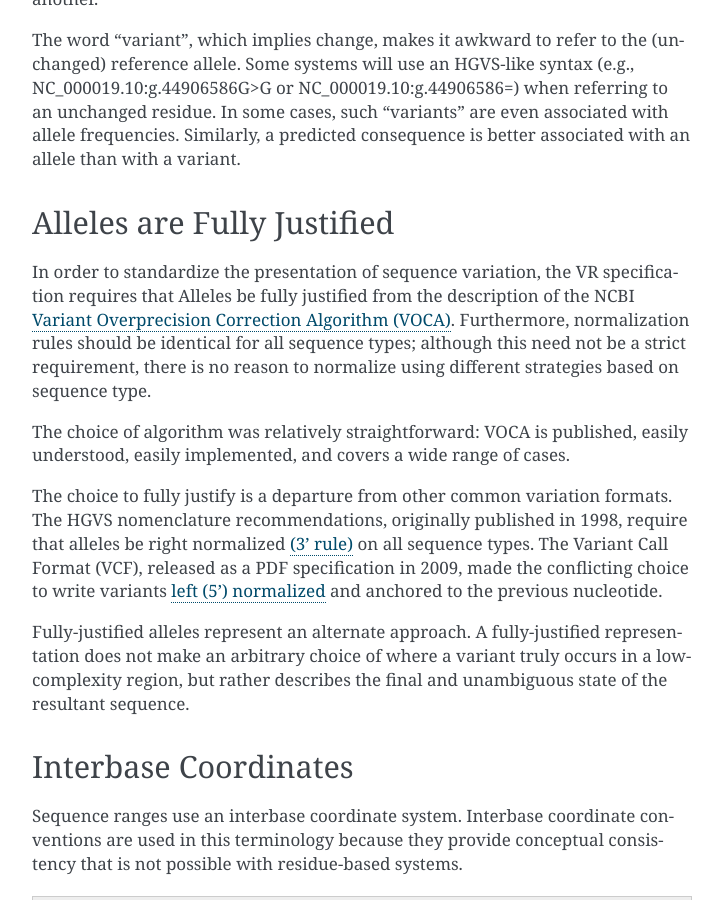
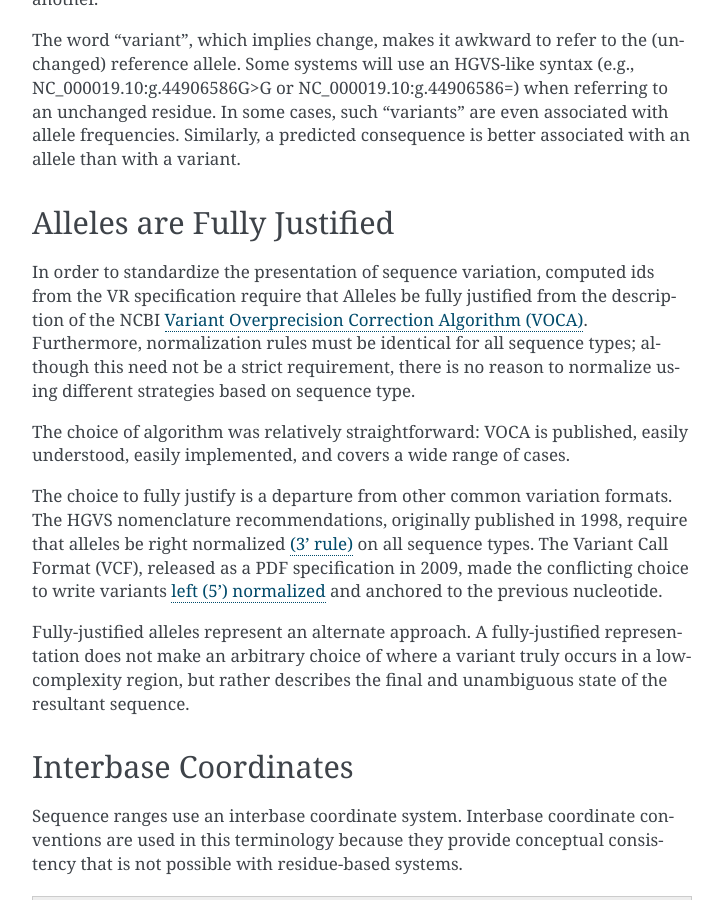
Before and after one commit to ga4gh/vrs, a Sphinx documentation site: the page built from docs/source/appendices/design_decisions.rst, in a window 1280 px wide and 900 px high, scrolled down 858 px. Shown: the whole window, without its empty margins (388-1111 px from the left). Built offline with Sphinx 7.4.7, drawn with Linux system fonts in a browser that asks for light colours.

Commit message:
full justification updates from discussion with @reece

```diff
--- a/docs/source/appendices/design_decisions.rst
+++ b/docs/source/appendices/design_decisions.rst
@@ -54,10 +54,10 @@ consequence is better associated with an allele than with a variant.
 Alleles are Fully Justified
 @@@@@@@@@@@@@@@@@@@@@@@@@@@
 
-In order to standardize the presentation of sequence variation, the VR
-specification requires that Alleles be fully justified from the description
+In order to standardize the presentation of sequence variation, computed ids from
+the VR specification require that Alleles be fully justified from the description
 of the NCBI `Variant Overprecision Correction Algorithm (VOCA)`_. Furthermore,
-normalization rules should be identical for all sequence types; although this
+normalization rules must be identical for all sequence types; although this
 need not be a strict requirement, there is no reason to normalize using
 different strategies based on sequence type.
 
--- a/docs/source/specification/terms_and_model/variation.rst
+++ b/docs/source/specification/terms_and_model/variation.rst
@@ -43,7 +43,6 @@ interval (e.g., due to one or more indels).
 * The implementation MAY infer the Sequence by location_id and the Sequence State type, and ensure compatibility between them. This behavior is not included in the specification.
 * Alleles are equal only if the component fields are equal: at the same location and with the same state.
 * Alleles may have multiple related representations on the same Sequence type due to shifting (aka shuffling, normalization). A future version of VMC will provide a general framework for flexibly declaring various notions of pairwise Allele relationships.
-* Implementations MUST report variation right normalized. See :ref:`the rationale for right normalization <right-normalize>`.
 
 **Notes**
 
```
